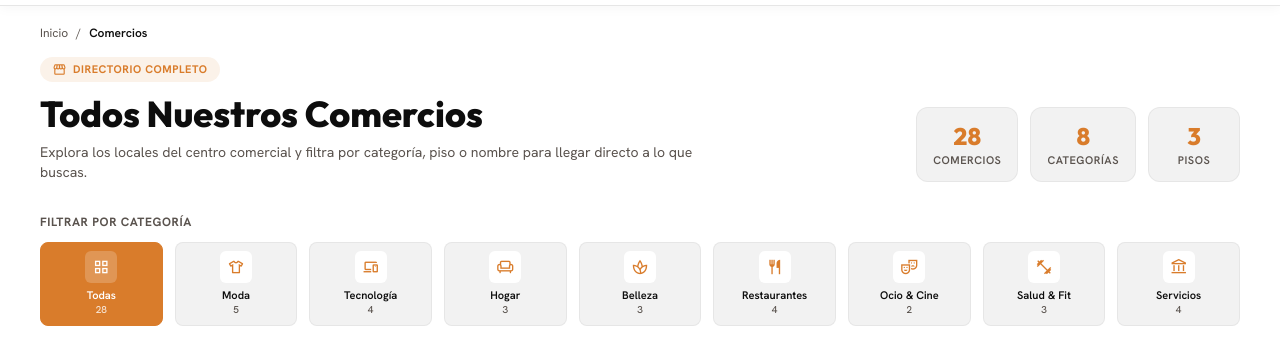
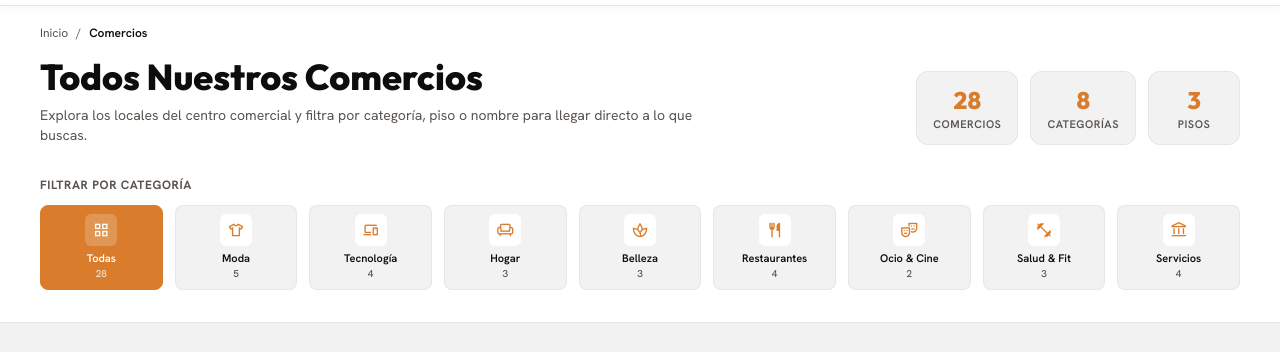
Before and after one commit to EDUCAIMA/centro-comercial-san-andresito, a plain HTML site: page comercios.html in a window 1280 px wide. Shown: the part 91-443 px from the top of the page. Drawn offline with nearby package versions, Linux system fonts and the light colour scheme.

Commit message:
fix(comercios): Quitar etiqueta Directorio completo

```diff
--- a/comercios.html
+++ b/comercios.html
@@ -139,9 +139,6 @@
 
         <div class="flex flex-col lg:flex-row lg:items-end justify-between gap-6">
           <div>
-            <span class="inline-flex items-center gap-1.5 px-3 py-1 rounded-full bg-[#D97C2B]/10 text-[#D97C2B] text-[11px] font-bold uppercase tracking-wider mb-3">
-              <span class="material-symbols-outlined text-[15px]">storefront</span> Directorio completo
-            </span>
             <h1 class="font-['Outfit',sans-serif] text-3xl md:text-4xl font-extrabold text-[#0D0D0D] leading-tight">
               Todos Nuestros Comercios
             </h1>
```
